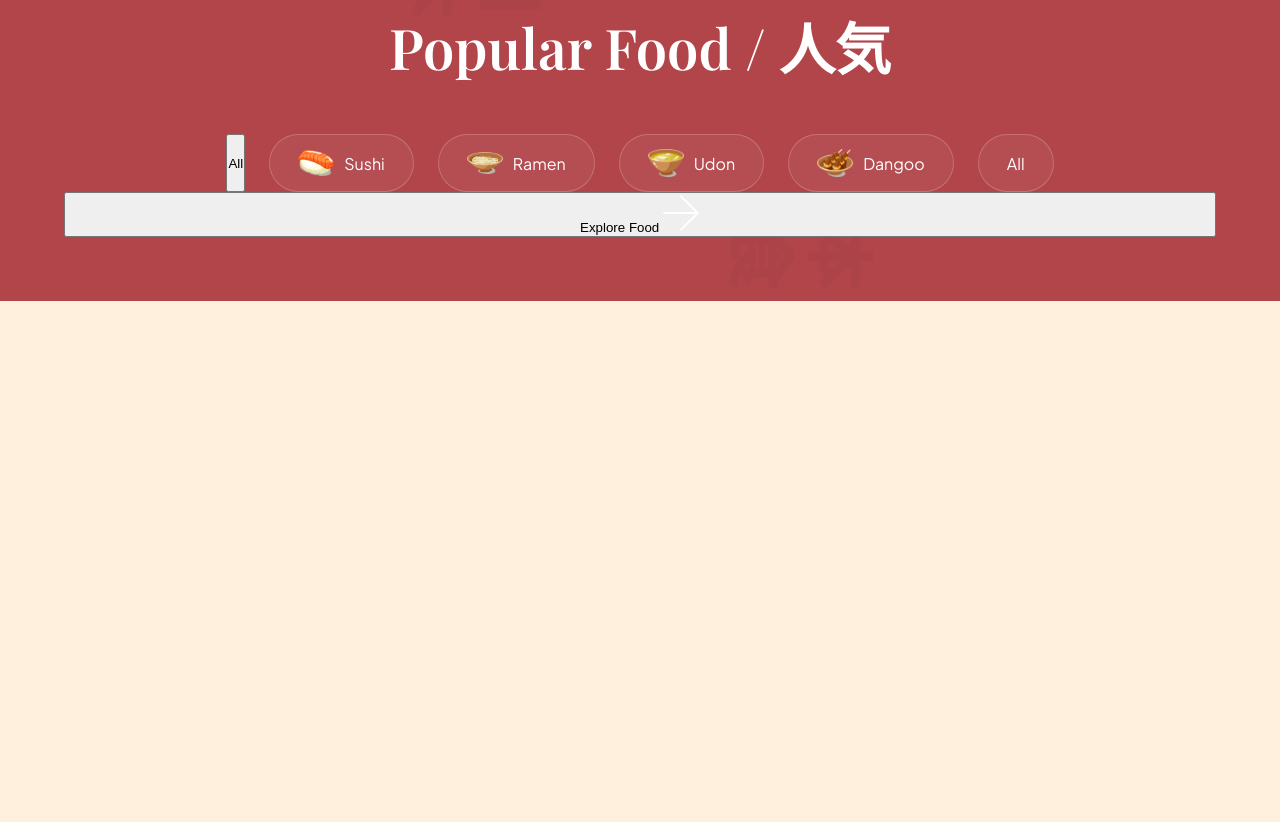
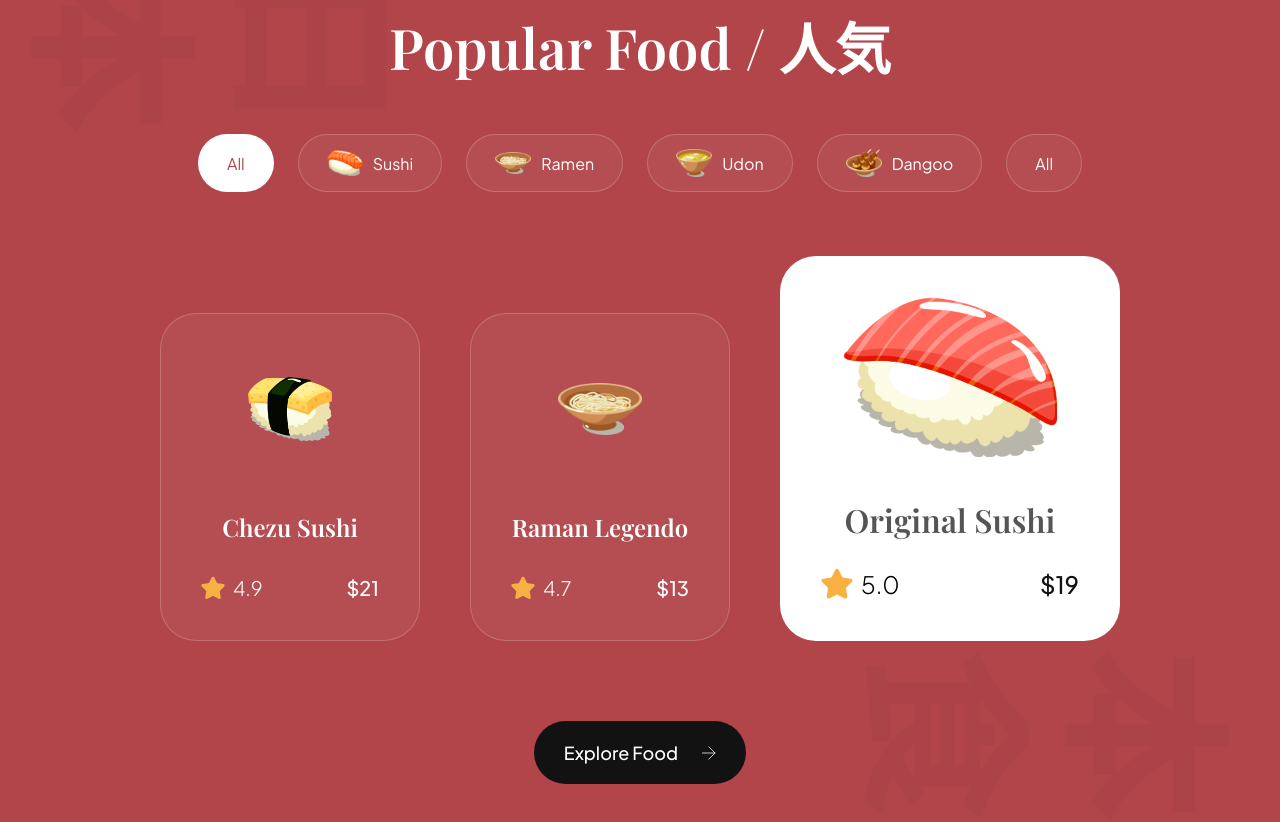
Before and after one commit to nzangi/HotelWebsite, a website built with Vite: page index.html in a window 1280 px wide. Shown: the part 1560-2382 px from the top of the page. Before the commit the page ends 1861 px from the top, so only its background shows below. Built offline with nearby package versions, Linux system fonts and the light colour scheme.

Commit message:
Project catalogue done

```diff
--- a/css/sections/popular.css
+++ b/css/sections/popular.css
@@ -51,3 +51,122 @@
     height: 36px;
     object-fit: contain;
 }
+.popular-foods__filter-btn.active{
+    background: #fff;
+    color: var(--primary-color);
+}
+.popular-foods__filter-btn:hover{
+    background: #fff;
+    color: var(--primary-color);
+}
+.popular-foods__catalogue{
+    margin-top: 64px;
+    display: flex;
+    justify-content: center;
+    align-items: flex-end;
+    flex-wrap: wrap;
+    gap: 50px;
+}
+.popular-foods__button{
+    width: fit-content;
+    padding: 20px 30px;
+    margin: 80px auto 0;
+    font-weight: 500;
+    font-size: 18px;
+    font-family: var(--plus-jakarta-sans);
+    color: #fff;
+    border: none;
+    outline: none;
+    background: var(--secondary-color);
+    border-radius: 64px;
+    cursor: pointer;
+}
+
+.popular-foods__button img{
+    width: 14px;
+    height: 14px;
+    object-fit: contain;
+    margin-left: 21px;
+}
+.popular-foods__card{
+    padding: 40px;
+    min-width: 260px;
+    height: fit-content;
+
+    display: flex;
+    align-items: center;
+    flex-direction: column;
+
+    border-radius: 36px;
+    background: rgba(255, 255, 255,0.05);
+    border: 1px solid rgba(255, 255, 255,0.2);
+}
+.popular-foods__card-image{
+    height: 110px;
+    width: 84px;
+    object-fit: contain;
+
+}
+.popular-foods__card-title{
+    margin-top: 47px;
+
+    font-weight: 600;
+    font-size: 24px;
+    line-height: 32px;
+    font-family: var(--playfair-display);
+    color: #fff;
+    text-align: center;
+}
+.popular-foods__card-details{
+    width: 100%;
+    margin-top: 32px;
+}
+.popular-foods__card-rating{
+    display: flex;
+    align-items: center;
+    gap: 8px;
+}
+
+.popular-foods__card-rating img{
+    width: 24px;
+    height: 24px;
+    object-fit: contain;
+
+}
+.popular-foods__card-rating p{
+    font-size: 20px;
+    font-weight: 300;
+    font-family: var(--plus-jakarta-sans);
+    color: #fff;
+}
+.popular-foods__card-price{
+    font-size: 20px;
+    font-weight: 500;
+    font-family: var(--plus-jakarta-sans);
+    color: #fff;
+}
+.popular-foods__card.active-card{
+    background: #fff;
+    min-width: 340px;
+}
+.popular-foods__card.active-card .popular-foods__card-image{
+    width: 214px;
+    height: 160px;
+}
+.popular-foods__card.active-card .popular-foods__card-title{
+    color: var(--black-500);
+    font-size: 32px;
+
+}
+.popular-foods__card.active-card .popular-foods__card-rating img{
+    height: 32px;
+    width: 32px;
+}
+.popular-foods__card.active-card .popular-foods__card-rating p{
+    font-size: 24px;
+    color: var(--gray-500);
+}
+.popular-foods__card.active-card .popular-foods__card-price{
+    font-size: 24px;
+    color: var(--secondary-color);
+}
--- a/index.html
+++ b/index.html
@@ -1,12 +1,14 @@
 <!DOCTYPE html>
 <html lang="en">
+
 <head>
     <meta charset="UTF-8">
     <meta name="viewport" content="width=device-width, initial-scale=1.0">
-    <link rel="icon" type="image/png"  href="/sushi.png">
+    <link rel="icon" type="image/png" href="/sushi.png">
     <link rel="stylesheet" href="css/style.css">
     <title>Sushi Website</title>
 </head>
+
 <body>
     <header>
         <nav class="header__nav">
@@ -28,12 +30,12 @@
                     <a href="#about-us">About Us</a>
                 </li>
                 <li>
-                    <img src="assets/search.svg" alt="search"/>
+                    <img src="assets/search.svg" alt="search" />
                 </li>
             </ul>
             <ul class="header__menu-mobile">
                 <li>
-                    <img src="assets/menu.svg" alt="menu"/>
+                    <img src="assets/menu.svg" alt="menu" />
                 </li>
             </ul>
         </nav>
@@ -41,7 +43,7 @@
 
     <section class="hero">
         <div class="hero-image">
-            <img src="assets/sushi-1.png" alt="sushi image"/>
+            <img src="assets/sushi-1.png" alt="sushi image" />
             <h2>
                 日 <br />
                 本 <br />
@@ -57,7 +59,7 @@
                 <div class="hero-content-buutons">
                     <button class="hero-content__order-button">Order Now</button>
                     <button class="hero-content__play-button">
-                        <img src="assets/play-circle.svg" alt="play"/>
+                        <img src="assets/play-circle.svg" alt="play" />
                         How to Order
                     </button>
 
@@ -80,14 +82,14 @@
     <section class="about-us" id="about-us">
         <div class="about-us__image">
             <div class="about-us__image-sushi3">
-                <img src="assets/sushi-3.png" alt="sushi"/>
+                <img src="assets/sushi-3.png" alt="sushi" />
             </div>
             <button class="about-us__button">
                 Learn More
                 <img src="assets/arrow-up-right.svg" alt="learn more">
             </button>
             <div class="about-us__image-sushi2">
-                <img src="assets/sushi-2.png" alt="sushi"/>
+                <img src="assets/sushi-2.png" alt="sushi" />
             </div>
         </div>
         <div class="about-us__content">
@@ -102,28 +104,63 @@
     <section class="popular-foods" id="menu">
         <h2 class="popular-foods__title">Popular Food / 人気</h2>
         <div class="popular-foods__filters  sushi__hide-scrollbar">
-            <button class="popular-foods__filter-btn-active">All</button>
+            <button class="popular-foods__filter-btn active">All</button>
             <button class="popular-foods__filter-btn">
-                <img src="/assets/sushi-9.png" alt="sushi 9"/>
+                <img src="/assets/sushi-9.png" alt="sushi 9" />
                 Sushi
             </button>
 
             <button class="popular-foods__filter-btn">
-                <img src="/assets/sushi-8.png" alt="sushi 8"/>
+                <img src="/assets/sushi-8.png" alt="sushi 8" />
                 Ramen
             </button>
             <button class="popular-foods__filter-btn">
-                <img src="/assets/sushi-7.png" alt="sushi 7"/>
+                <img src="/assets/sushi-7.png" alt="sushi 7" />
                 Udon
             </button>
             <button class="popular-foods__filter-btn">
-                <img src="/assets/sushi-6.png" alt="sushi 6"/>
+                <img src="/assets/sushi-6.png" alt="sushi 6" />
                 Dangoo
             </button>
             <button class="popular-foods__filter-btn">All</button>
         </div>
 
         <div class="popular-foods__catalogue">
+            <article class="popular-foods__card">
+                <img class="popular-foods__card-image" src="assets/sushi-12.png" alt="sushi 12" />
+                <h4 class="popular-foods__card-title">Chezu Sushi</h4>
+                <div class="popular-foods__card-details flex-between">
+                    <div class="popular-foods__card-rating">
+                        <img src="assets/star.svg" alt="star" />
+                        <p>4.9</p>
+                    </div>
+                    <p class="popular-foods__card-price">$21</p>
+                </div>
+            </article>
+            <article class="popular-foods__card">
+                <img class="popular-foods__card-image" src="assets/sushi-10.png" alt="sushi 12" />
+                <h4 class="popular-foods__card-title">Raman Legendo</h4>
+                <div class="popular-foods__card-details flex-between">
+                    <div class="popular-foods__card-rating">
+                        <img src="assets/star.svg" alt="star" />
+                        <p>4.7</p>
+                    </div>
+                    <p class="popular-foods__card-price">$13</p>
+                </div>
+            </article>
+            <article class="popular-foods__card active-card">
+                <img class="popular-foods__card-image" src="assets/sushi-11.png" alt="sushi 12" />
+                <h4 class="popular-foods__card-title">Original Sushi</h4>
+                <div class="popular-foods__card-details flex-between">
+                    <div class="popular-foods__card-rating">
+                        <img src="assets/star.svg" alt="star" />
+                        <p>5.0</p>
+                    </div>
+                    <p class="popular-foods__card-price">$19</p>
+                </div>
+            </article>
+
+
         </div>
         <button class="popular-foods__button">
             Explore Food
@@ -133,4 +170,5 @@
     </section>
     <script src="js/script.js" type="module"></script>
 </body>
+
 </html>
```
